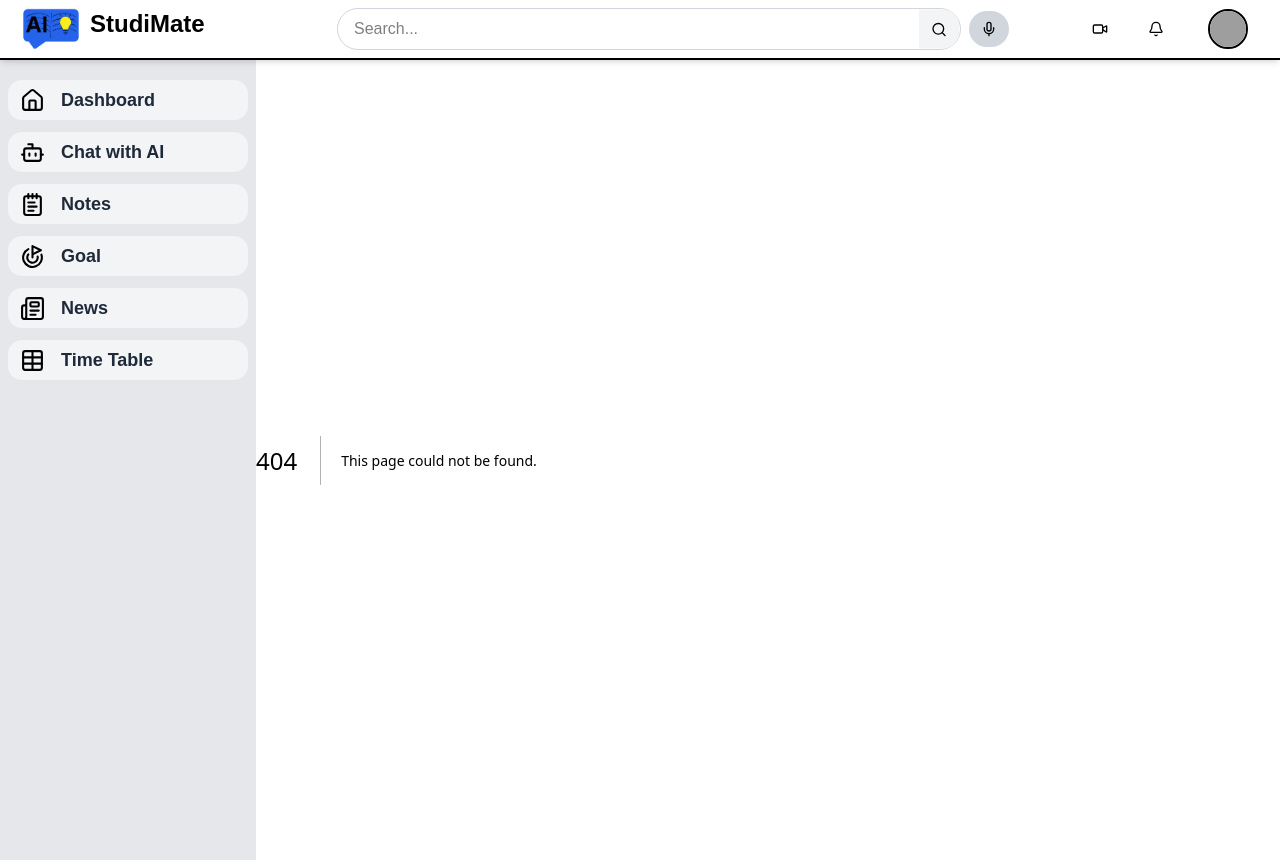
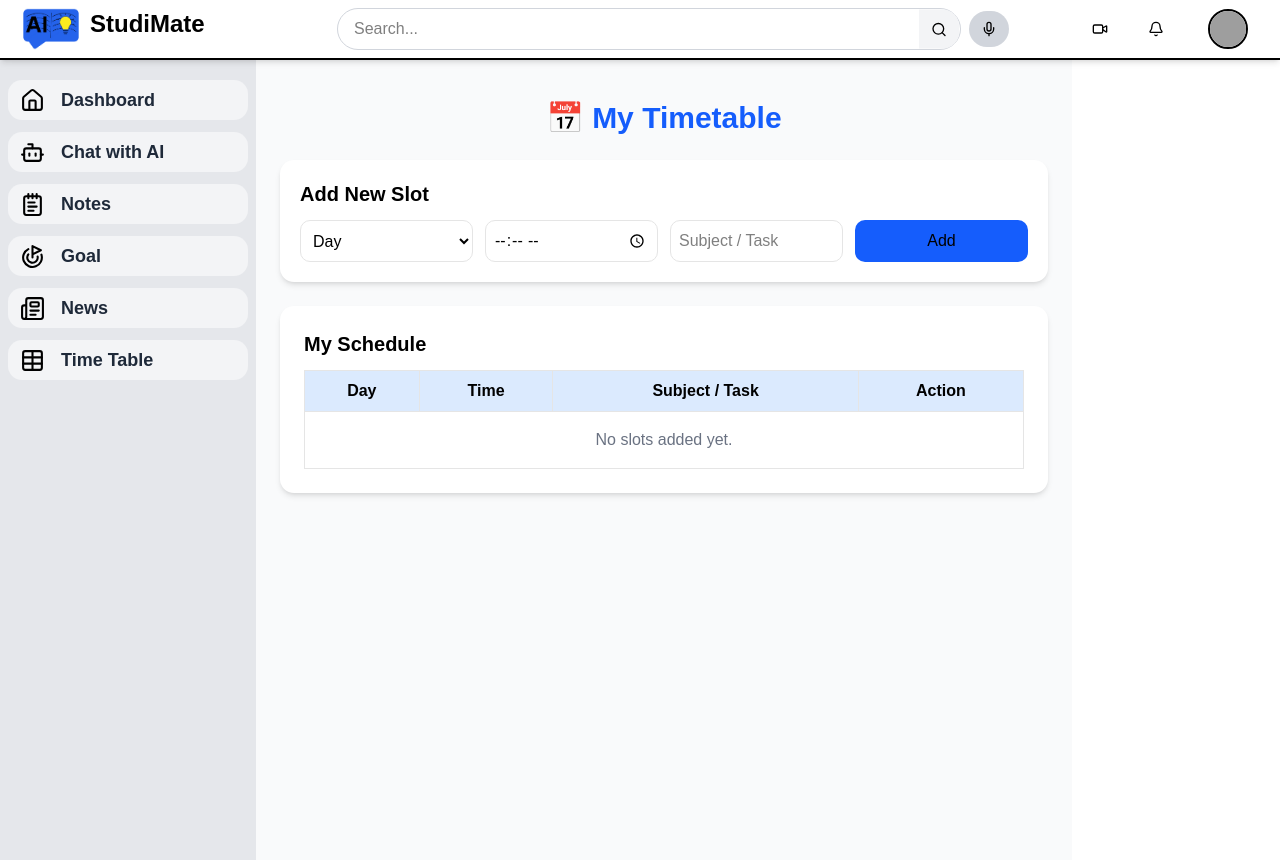
Before and after one commit to SanathRai33/StudiMate, a Next.js app: page /timetable in a window 1280 px wide. Before the commit this address had no page. Built offline with nearby package versions, Linux system fonts and the light colour scheme; grey boxes are pictures that could not be loaded.

Commit message:
Developed sample Time Table page

```diff
--- /dev/null
+++ b/src/pages/timetable/index.tsx
@@ -0,0 +1,126 @@
+"use client";
+import React, { useState } from "react";
+
+interface Slot {
+  id: number;
+  day: string;
+  time: string;
+  subject: string;
+}
+
+const TimetablePage = () => {
+  const [slots, setSlots] = useState<Slot[]>([]);
+  const [day, setDay] = useState("");
+  const [time, setTime] = useState("");
+  const [subject, setSubject] = useState("");
+
+  const addSlot = () => {
+    if (!day || !time || !subject) return;
+    const newSlot: Slot = {
+      id: Date.now(),
+      day,
+      time,
+      subject,
+    };
+    setSlots([...slots, newSlot]);
+    setDay("");
+    setTime("");
+    setSubject("");
+  };
+
+  const deleteSlot = (id: number) => {
+    setSlots(slots.filter((slot) => slot.id !== id));
+  };
+
+  return (
+    <div className="min-h-screen bg-gray-50 py-10 px-6 text-black">
+      <h1 className="text-3xl font-bold text-center text-blue-600 mb-6">
+        📅 My Timetable
+      </h1>
+
+      {/* Form */}
+      <div className="max-w-3xl mx-auto bg-white shadow-md rounded-xl p-5 mb-6">
+        <h2 className="text-xl font-semibold mb-3">Add New Slot</h2>
+        <div className="grid md:grid-cols-4 gap-3">
+          <select
+            value={day}
+            onChange={(e) => setDay(e.target.value)}
+            className="border p-2 rounded-lg"
+          >
+            <option value="">Day</option>
+            <option>Monday</option>
+            <option>Tuesday</option>
+            <option>Wednesday</option>
+            <option>Thursday</option>
+            <option>Friday</option>
+            <option>Saturday</option>
+            <option>Sunday</option>
+          </select>
+          <input
+            type="time"
+            value={time}
+            onChange={(e) => setTime(e.target.value)}
+            className="border p-2 rounded-lg"
+          />
+          <input
+            type="text"
+            value={subject}
+            placeholder="Subject / Task"
+            onChange={(e) => setSubject(e.target.value)}
+            className="border p-2 rounded-lg"
+          />
+          <button
+            onClick={addSlot}
+            className="bg-blue-600 text-black px-4 py-2 rounded-lg hover:bg-blue-700"
+          >
+            Add
+          </button>
+        </div>
+      </div>
+
+      {/* Timetable */}
+      <div className="max-w-5xl mx-auto bg-white shadow-md rounded-xl p-6">
+        <h2 className="text-xl font-semibold mb-3">My Schedule</h2>
+        <div className="overflow-x-auto">
+          <table className="w-full border-collapse border text-center">
+            <thead>
+              <tr className="bg-blue-100">
+                <th className="border p-2">Day</th>
+                <th className="border p-2">Time</th>
+                <th className="border p-2">Subject / Task</th>
+                <th className="border p-2">Action</th>
+              </tr>
+            </thead>
+            <tbody>
+              {slots.length === 0 ? (
+                <tr>
+                  <td colSpan={4} className="p-4 text-gray-500">
+                    No slots added yet.
+                  </td>
+                </tr>
+              ) : (
+                slots.map((slot) => (
+                  <tr key={slot.id} className="hover:bg-gray-50">
+                    <td className="border p-2">{slot.day}</td>
+                    <td className="border p-2">{slot.time}</td>
+                    <td className="border p-2">{slot.subject}</td>
+                    <td className="border p-2">
+                      <button
+                        onClick={() => deleteSlot(slot.id)}
+                        className="text-red-500 hover:text-red-700 font-semibold"
+                      >
+                        ❌ Delete
+                      </button>
+                    </td>
+                  </tr>
+                ))
+              )}
+            </tbody>
+          </table>
+        </div>
+      </div>
+    </div>
+  );
+};
+
+export default TimetablePage;
```
